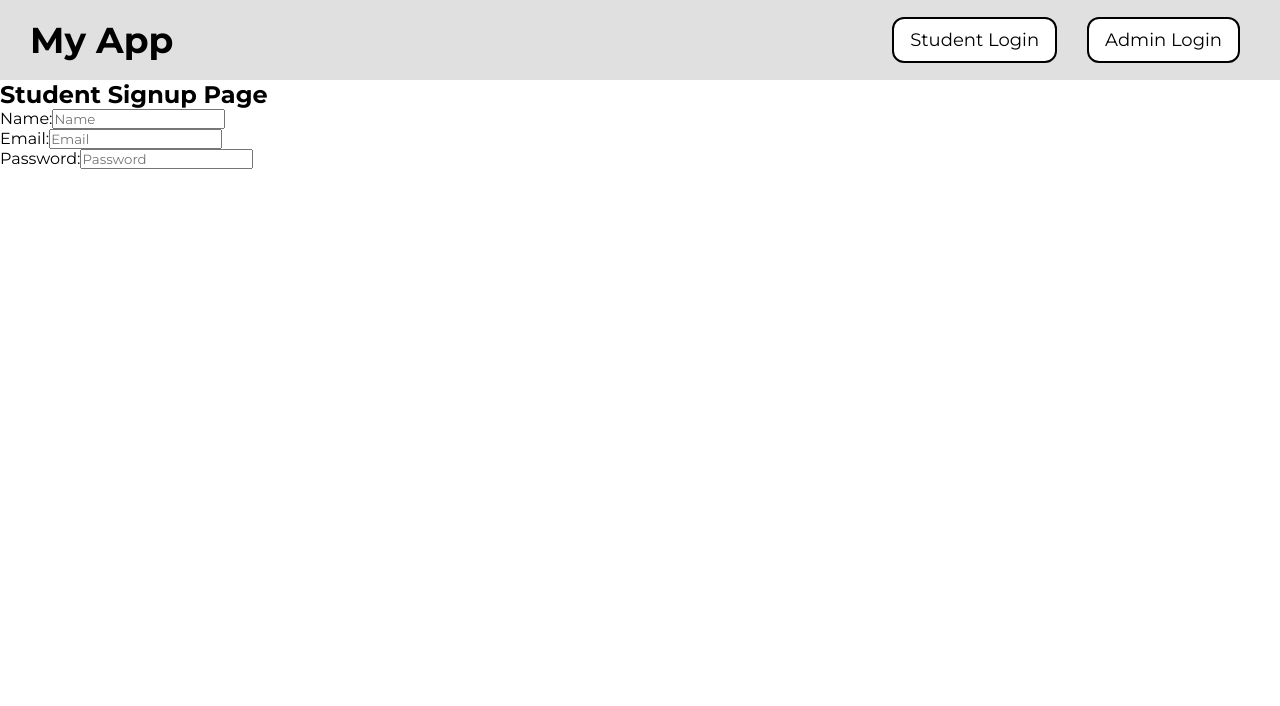
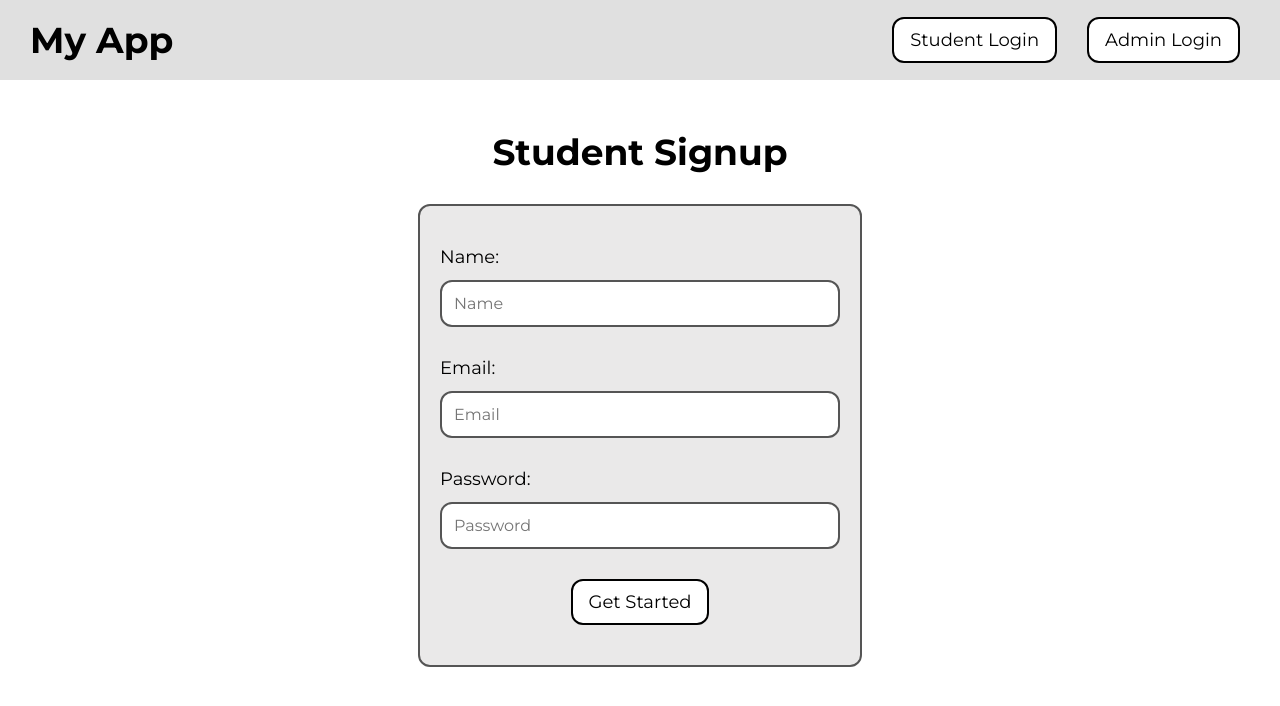
Before and after one commit to kagesite/student-app, a React (Vite) app in the folder frontend/: page / in a window 1280 px wide. Shown: the top 706 px of the page. Built offline with nearby package versions, Linux system fonts and the light colour scheme.

Commit message:
Adjusted file imports

```diff
--- a/frontend/src/App.jsx
+++ b/frontend/src/App.jsx
@@ -1,6 +1,6 @@
 import React from 'react'
 import { BrowserRouter as Router, Routes, Route } from "react-router-dom";
-import UserSignup from './components/StudentSignup'
+import StudentSignup from './pages/StudentSignup';
 import StudentLogin from './pages/StudentLogin';
 import AdminLogin from './pages/AdminLogin';
 import "./styles/index.css"
@@ -9,7 +9,7 @@ import "./styles/index.css"
 function App() {
     return (
         <Routes>
-            <Route path="/" element={<UserSignup />} />
+            <Route path="/" element={<StudentSignup />} />
 
             <Route path="student-login" element={<StudentLogin />} />
             <Route path="admin-login" element={<AdminLogin />} />
```
